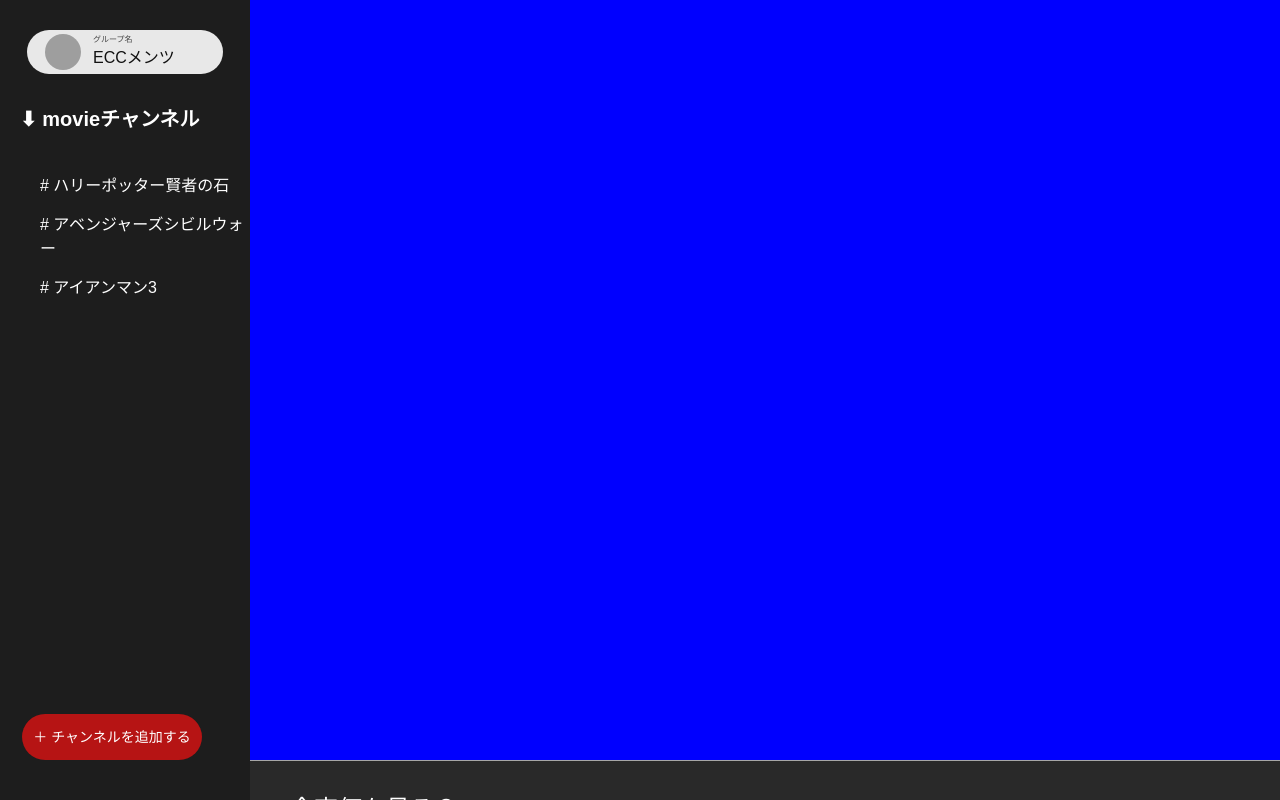
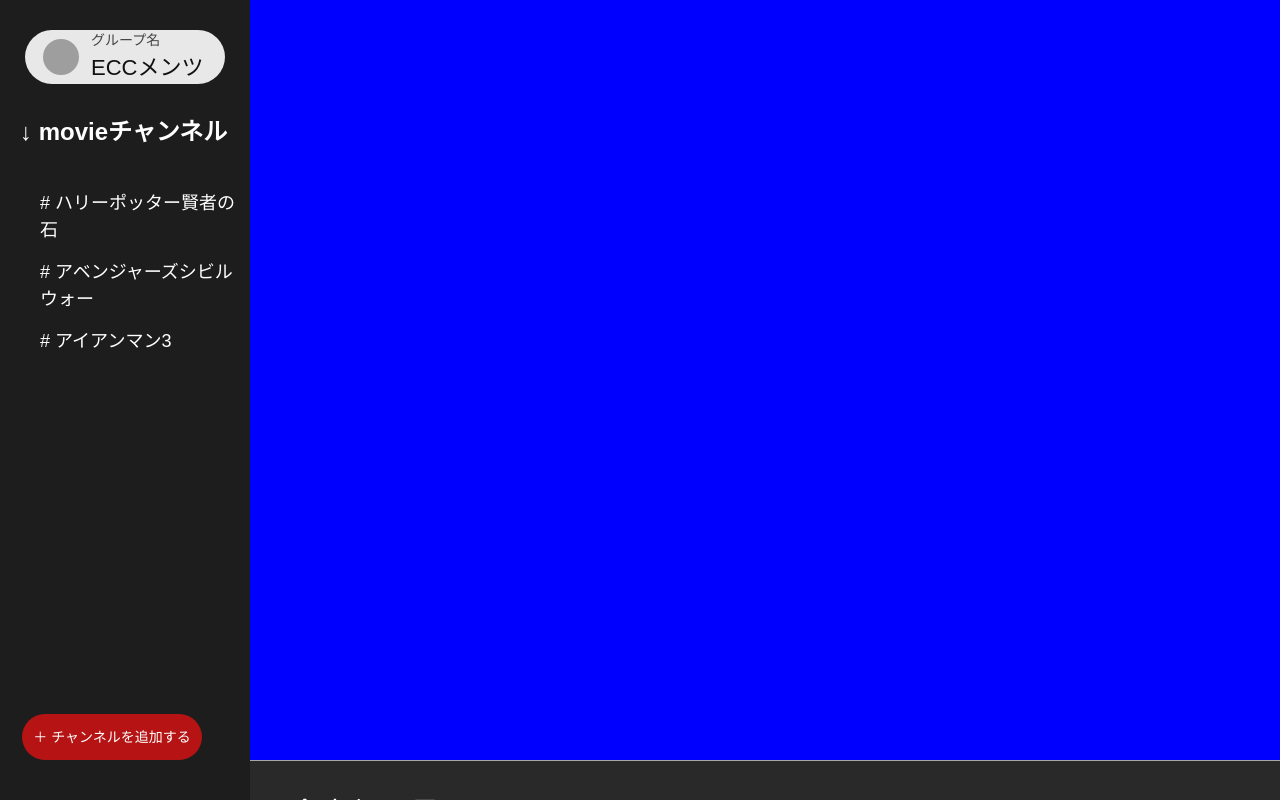
Before and after one commit to CommitUpp/frontend, a Next.js app in the folder shareter/: page / in a window 1280 px wide. Built offline with nearby package versions, Linux system fonts and the light colour scheme; grey boxes are pictures that could not be loaded.

Commit message:
chore_フォントサイズ修正

```diff
--- a/shareter/app/page.module.css
+++ b/shareter/app/page.module.css
@@ -13,8 +13,8 @@
 }
 
 .group_wrap {
-    width: 196px;
-    height: 44px;
+    width: 200px;
+    height: 54px;
     background: #e8e8e8;
     border-radius: 100px;
     display: flex;
@@ -37,13 +37,12 @@
 }
 
 .group_label {
-    font-size: 8px;
+    font-size: 14px;
     color: #444;
 }
 
 .group_name {
-    font-size: 16px;
-    font-weight: 500;
+    font-size: 22px;
     color: #111;
 }
 
@@ -52,7 +51,7 @@
 
 .channel_title {
     color: white;
-    font-size: 20px;
+    font-size: 24px;
     font-weight: 700;
     margin-bottom: 40px;
     margin-left: 20px;
@@ -69,7 +68,7 @@
 
 .tag_item {
     color: white;
-    font-size: 16px;
+    font-size: 18px;
     font-weight: 300;
 }
 
@@ -109,7 +108,7 @@
 
     h3 {
         color: #FFF;
-        font-size: 24px;
+        font-size: 30px;
         font-weight: 500;
         padding: 30px 40px;
     }
--- a/shareter/app/page.tsx
+++ b/shareter/app/page.tsx
@@ -30,7 +30,7 @@ export default function Home() {
           </div>
 
           <section className={styles.channel_wrap}>
-            <h1 className={styles.channel_title}>⬇︎ movieチャンネル</h1>
+            <h1 className={styles.channel_title}>↓ movieチャンネル</h1>
 
             <div className={styles.tag_list}>
               {tags.map((tag, index) => (
```
